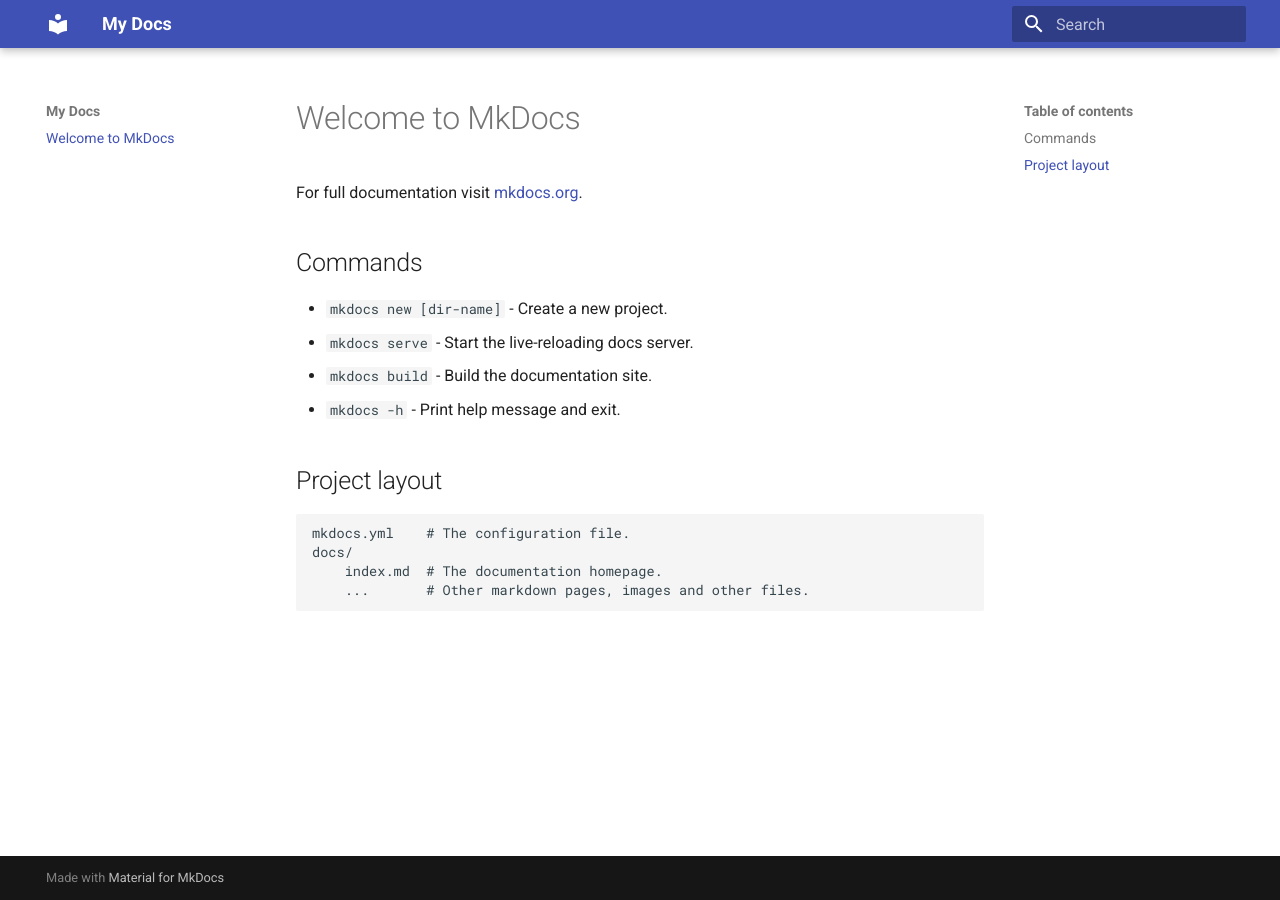
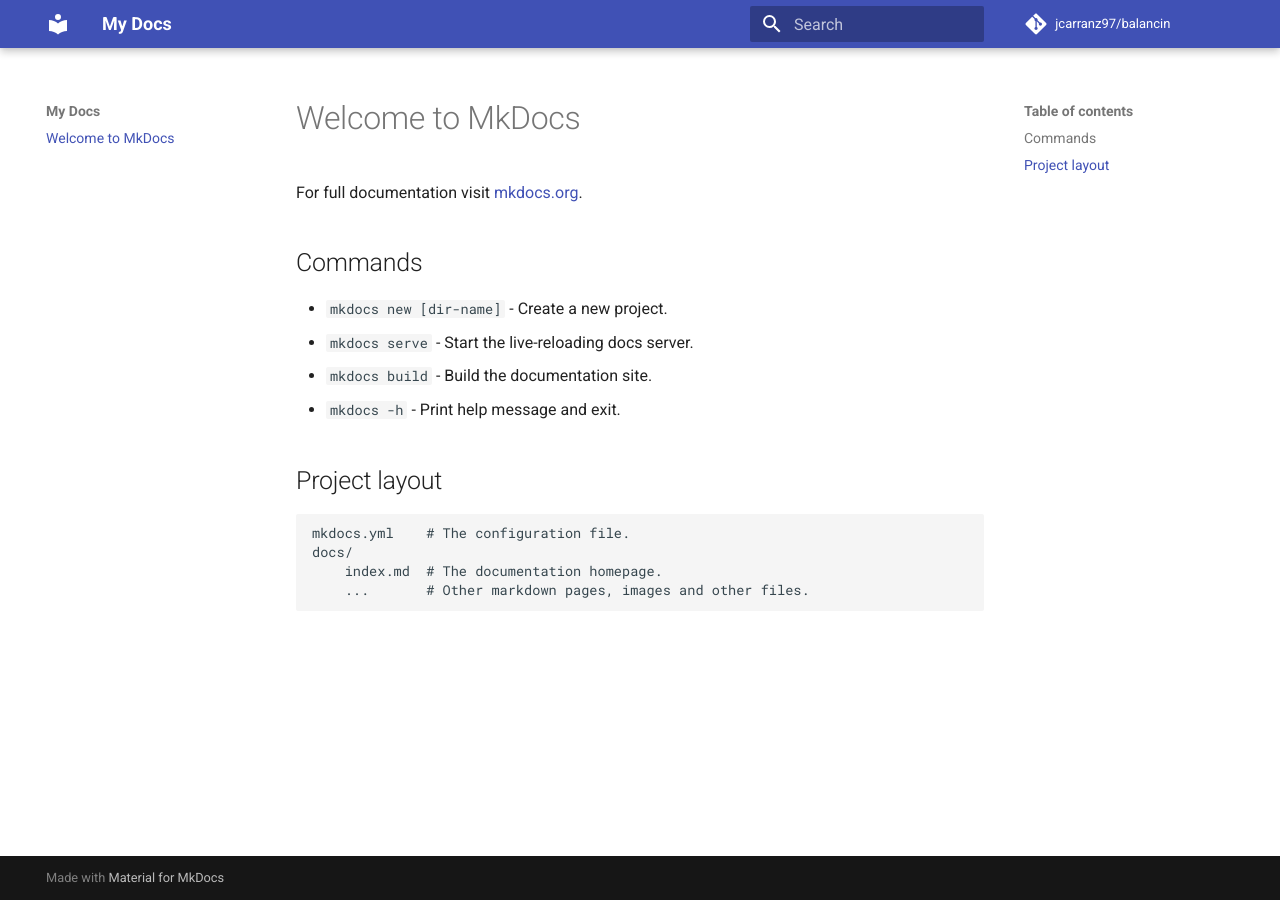
Before and after one commit to jcarranz97/balancin, an MkDocs documentation site: the page built from docs/index.md, in a window 1280 px wide. Built offline with MkDocs 1.6.1 and Material for MkDocs 9.7.7, drawn with Linux system fonts in a browser that asks for light colours; comment, search, counter and statistics services are not loaded.

Commit message:
Use material

```diff
--- a/mkdocs.yml
+++ b/mkdocs.yml
@@ -1,3 +1,5 @@
 site_name: My Docs
+repo_url: https://github.com/jcarranz97/balancin
+repo_name: jcarranz97/balancin
 theme:
   name: material
```
